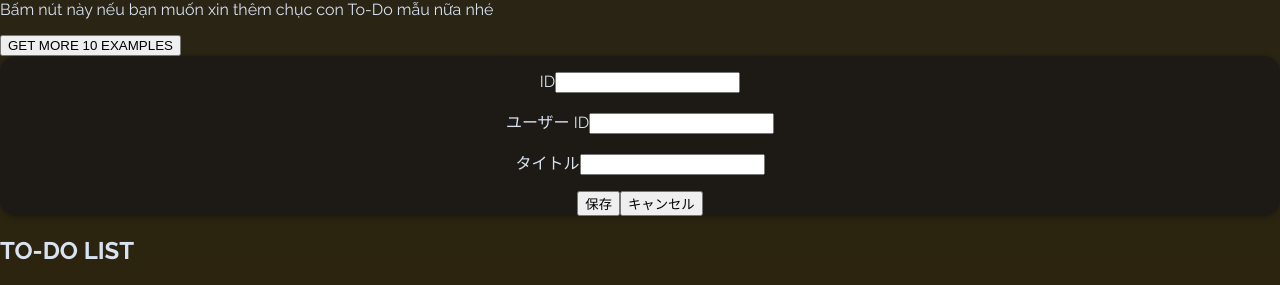
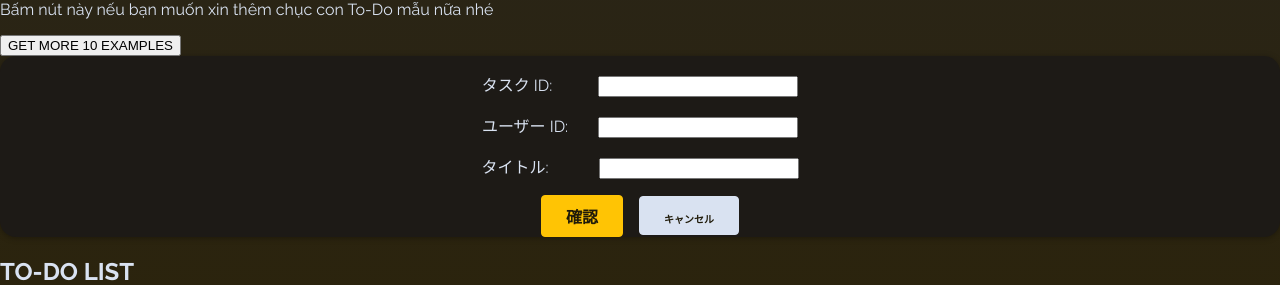
Before and after one commit to luutuongan/todoapp, a React (Vite) app: page / in a window 1280 px wide. Both pictures are taken after a click on the button "新規作成". Shown: the part 246-531 px from the top of the page. Built offline with nearby package versions, Linux system fonts and the light colour scheme; no server answers.

Commit message:
validate ID existed and fix bugs

```diff
--- a/src/App.jsx
+++ b/src/App.jsx
@@ -1,10 +1,11 @@
-import {useState, useEffect } from "react";
+import {useState, useEffect, useRef } from "react";
 import Header from './Header.jsx';
 import NoTodoSelected from './NoTodoSelected.jsx';
 import Todos from './Todos.jsx'
 import NewTodo from './NewTodo.jsx';
 import SelectedTodo from './SelectedTodo.jsx';
 import Button from "./Button.jsx";
+import Modal from "./Modal.jsx";
 function getMultipleRandom(arr, num) {
   const shuffled = [...arr].sort(() => 0.5 - Math.random());
 
@@ -12,6 +13,8 @@ function getMultipleRandom(arr, num) {
 }
 
 function App() {
+  const modalValidateExistedID = useRef();
+  const modalCongrats = useRef();
   //const fetchedTodos = localStorage.getItem('fetchedTodos')
   const [todosState, setTodosState] = useState({
     selectedTodoId: undefined,
@@ -73,6 +76,22 @@ function App() {
       fetchTodos()
   }
 
+  function handleDeleteClick(id) {
+    if (window.confirm("Bạn có chắc chắn muốn thực hiện hành động này?")) {
+      handleDeleteTodo(id);
+    } else {
+      console.log("Hành động đã bị hủy!");
+    }
+  }
+
+  function handleCancelClick() {
+    if (window.confirm("Bạn có chắc chắn muốn thực hiện hành động này?")) {
+      handleCompleted();
+    } else {
+      console.log("Hành động đã bị hủy!");
+    }
+  }
+
   function handleStartAddTodo() {
     setTodosState(prevState => {
       return {
@@ -83,15 +102,35 @@ function App() {
   }
 
   function handleAddTodo(todoData) {
+    console.log("find existing")
+
+    const existedTodo = {
+      ...todoData,
+    }
+    console.log(existedTodo)
+    if ((todosState.todos.find(todo => todo.id === existedTodo.id)) === undefined) {
     setTodosState(prevState => {
       const newTodo = {
         ...todoData,
       }
       return {
         ...prevState,
+        selectedTodoId: undefined,
         todos: [...prevState.todos, newTodo],
       }
     })
+    }
+    else {setTodosState(prevState => {
+
+      return {
+        ...prevState,
+        selectedTodoId: undefined
+      }
+    })
+    modalCongrats.current.open()
+  }
+
+
   }
 
   function handleEditTodo(todoData) {
@@ -106,19 +145,23 @@ function App() {
       console.log(querySelectedTodo)
       return {
         ...prevState,
+        selectedTodoId: undefined,
         todos: prevState.todos.map((todo) => {
           if (todo.id === querySelectedTodo.id)
           {return editedTodo}
           return todo
+
       }
     )
     }
   })
+  modalCongrats.current.open()
 }
 
   function handleDeleteTodo(id) {
     console.log("id to delete:")
     console.log(id)
+
     setTodosState((prevState) => {
       return {
         ...prevState,
@@ -130,11 +173,11 @@ function App() {
     })
   }
 
-  function handleSelectTodo(id) {
+  function handleSelectTodo(todo) {
       setTodosState((prevState) => {
         return {
           ...prevState,
-          selectedTodoId: id
+          selectedTodoId: todo.id
         }
       })
   }
@@ -152,11 +195,11 @@ function App() {
   console.log(todosState)
   const selectedTodo = todosState.todos.find(todo => todo.id === todosState.selectedTodoId)
   //console.log(selectedTodo)
-  let content = <SelectedTodo todo={selectedTodo} onEdit={handleEditTodo} onCancel={handleCancelTodo}/>;
+  let content = <SelectedTodo todo={selectedTodo} onEditTodo={handleEditTodo} onDeleteTodo={handleDeleteClick} onCancel={handleCancelTodo}/>;
   //let content;
 
   if (todosState.selectedTodoId === null) {
-    content = <NewTodo onAdd={handleAddTodo} onCancel={handleCancelTodo}/>
+    content = <NewTodo onAddTodo={handleAddTodo} onCancel={handleCancelClick}/>
   } else if (todosState.selectedTodoId === undefined) {
     content = <NoTodoSelected onStartAddTodo={handleStartAddTodo}/>;
   }
@@ -169,10 +212,17 @@ function App() {
       <p>Bấm nút này nếu bạn muốn xin thêm chục con To-Do mẫu nữa nhé</p>
       <Button visibility= "hidden" onClick={handleFetchTodos}>GET MORE 10 EXAMPLES</Button>
       {content}
-
+      <Modal ref={modalValidateExistedID} buttonCaption="OK">
+                <h2>検証</h2>
+                <p>ID existed !!!</p>
+            </Modal>
+            <Modal ref={modalCongrats} buttonCaption="OK">
+                <h2>検証</h2>
+                <p>chúc mừng</p>
+            </Modal>
       <Todos todos={todosState.todos}
       onSelectTodo={handleSelectTodo}
-      onDeleteTodo={handleDeleteTodo}
+      onDeleteTodo={handleDeleteClick}
       />
     </main>
   );
--- a/src/NewTodo.jsx
+++ b/src/NewTodo.jsx
@@ -2,11 +2,12 @@ import { useRef } from "react";
 import Modal from "./Modal";
 import Input from "./Input"
 import Button from "./Button";
-export default function NewTodo({onAdd, onCancel}) {
+export default function NewTodo({onAddTodo, onCancel}) {
     const userId = useRef();
     const id = useRef();
     const title = useRef();
-    const modal = useRef();
+    const modalValidateExistedID = useRef();
+    const modalValidateID = useRef();
 
     function validateNumber(input) {
         const regex = /^\d+$/; // Regular expression for digits only
@@ -20,11 +21,11 @@ export default function NewTodo({onAdd, onCancel}) {
         const enteredCompleted = false
 
         if (!validateNumber(enteredId) || !validateNumber(enteredUserId)) {
-            modal.current.open();
+            modalValidateID.current.open();
             return;
         }
 
-        onAdd({
+        onAddTodo({
             userId: parseInt(enteredUserId),
             id: parseInt(enteredId),
             title: enteredTitle,
@@ -34,18 +35,28 @@ export default function NewTodo({onAdd, onCancel}) {
 
     return (
         <>
-            <Modal ref={modal} buttonCaption="OK">
+            <Modal ref={modalValidateID} buttonCaption="OK">
                 <h2>検証</h2>
                 <p>ID is only in number !!!</p>
             </Modal>
+
             <div>
                 <article className="todo-item">
                 <div>
-                    <Input ref={id} label="ID" />
-                    <Input ref={userId} label="ユーザー ID" />
-                    <Input ref={title} label="タイトル" />
-                    <Button onClick={handleSave}> 保存</Button>
-                    <Button onClick={onCancel}>キャンセル</Button>
+                    <p>
+                    <label>タスク ID:</label>
+                    <input style={{marginLeft: "46px", width: "200px"}} ref={id} />
+                    </p>
+                    <p>
+                    <label>ユーザー ID:</label>
+                    <input style={{marginLeft: "30px", width: "200px"}} ref={userId} />
+                    </p>
+                    <p>
+                    <label>タイトル:</label>
+                    <input style={{marginLeft: "50px", width: "200px"}} ref={title} />
+                    </p>
+                    <button className="button" onClick={handleSave}>確認</button>
+                    <button className="button-del" style={{paddingTop: "14px", marginLeft: "16px", fontSize:10}} onClick={onCancel}>キャンセル</button>
                 </div>
                 </article>
             </div>
--- a/src/SelectedTodo.jsx
+++ b/src/SelectedTodo.jsx
@@ -14,21 +14,71 @@ function checkCompleted(completed) {
     } else return "#FF0000"
   }
 
-export default function SelectedTodo({todo, onEdit, onCancel}) {
+
+
+export default function SelectedTodo({todo, onEditTodo, onDeleteTodo, onCancel}) {
     console.log("selected to-do:")
     console.log(todo)
-    const modal = useRef();
+    const modalConfirm = useRef();
+    const modalValidate = useRef();
     const userId = useRef();
     const id = useRef();
     const title = useRef();
-    const completed = useRef();
+    let enteredCompleted = todo.completed;
+
+    function handleConfirmClick() {
+        if (window.confirm("Bạn có chắc chắn muốn thực hiện hành động này?")) {
+          handleSave();
+        } else {
+          console.log("Hành động đã bị hủy!");
+        }
+      }
+
+      function handleCompletedClick() {
+        if (window.confirm("Bạn có chắc chắn muốn thực hiện hành động này?")) {
+          handleCompleted();
+        } else {
+          console.log("Hành động đã bị hủy!");
+        }
+      }
+
+      function handleInCompletedClick() {
+        if (window.confirm("Bạn có chắc chắn muốn thực hiện hành động này?")) {
+          handleInCompleted();
+        } else {
+          console.log("Hành động đã bị hủy!");
+        }
+      }
+
+    function handleCompleted() {
+
+        enteredCompleted = true
+        handleSave()
+
+    }
+
+    function handleInCompleted() {
+
+        enteredCompleted = false
+
+
+        handleSave()
+
+    }
 
     function handleSave() {
         var enteredUserId = todo.userId;
         var enteredTitle = todo.title;
-        var enteredCompleted = todo.completed;
+        //var enteredCompleted = completed.current.checked
+
+        // if (completed.current.value === "false") {
+        //     enteredCompleted = false
+        // }
         console.log("start handle save")
-        console.log(enteredUserId)
+        //console.log("completed value from select box")
+        //console.log((completed.current.value))
+        //console.log((completed.current.checked))
+        console.log(todo)
         const enteredId = todo.id;
 
         function validateNumber(input) {
@@ -43,7 +93,7 @@ export default function SelectedTodo({todo, onEdit, onCancel}) {
             if (!validateNumber(enteredUserId)) {
                 console.log("checking userID")
                 console.log(enteredUserId)
-                modal.current.open();
+                modalValidate.current.open();
                 return;
             }
         }
@@ -52,36 +102,53 @@ export default function SelectedTodo({todo, onEdit, onCancel}) {
             enteredTitle = title.current.value
         }
 
-        if (enteredCompleted !== completed.current.checked){
-            enteredCompleted = completed.current.checked
-        }
-
-        onEdit({
+        onEditTodo({
             userId: enteredUserId,
             id: enteredId,
             title: enteredTitle,
             completed: enteredCompleted
         })
+
+
     }
 
     return (
     <>
 
-    <Modal ref={modal} buttonCaption="OK">
+            <Modal ref={modalValidate} buttonCaption="OK">
                 <h2>検証</h2>
                 <p>ID is only in number !!!</p>
+            </Modal>
+            <Modal ref={modalConfirm} buttonCaption="OK">
+                <h2>検証</h2>
+                <p>ARE YOU SURE</p>
             </Modal>
     <div>
         <header>
         <article className="todo-item">
             <div>
-                <Input ref={id} label="ID" value={todo.id}/>
-                <Input ref={userId} label="ユーザー ID" placeholder={todo.userId} />
-                <Input ref={title} label="タイトル" placeholder={todo.title} />
-                <Input type="checkbox" label="もう終わった？" ref={completed} />
+                <p>
+                <label >タスク ID:</label>
+                <input style={{marginLeft: "47px", width: "200px"}} ref={id} disabled value={todo.id}/>
+                </p>
+                <p>
+                <label >ユーザー ID:</label>
+                <input style={{marginLeft: "30px", width: "200px"}} ref={userId} defaultValue={todo.userId} />
+                </p>
+                <p>
+                <label >タイトル:</label>
+                <input style={{marginLeft: "50px", width: "200px"}} ref={title} defaultValue={todo.title} />
+                </p>
+                <label>もう終わった?</label>
+                <p>
+                <input type="checkbox" defaultValue={todo.completed}/>
+                <button className="button-done" onClick={handleCompletedClick}>DONE</button>
+                <button className="button-undone" style={{marginLeft: "16px"}} onClick={handleInCompletedClick}>UNDONE</button>
+                </p>
                 <h3 style={{ color: renderColorCompleted(todo.completed) }}>{checkCompleted(todo.completed)}</h3>
-                    <button onClick={handleSave}>保存</button>
-                    <button onClick={onCancel}>キャンセル</button>
+                <button className="button" onClick={handleConfirmClick}>確認</button>
+                <button className="button-del" style={{marginTop: "12px", marginLeft: "10px"}} onClick={() => onDeleteTodo(todo.id)}>削除</button>
+                <button className="button-del" style={{paddingTop: "14px", marginLeft: "16px", fontSize:10}} onClick={onCancel}>キャンセル</button>
             </div>
             </article>
         </header>
--- a/src/index.css
+++ b/src/index.css
@@ -69,7 +69,7 @@ h1 {
   box-shadow: 0 1px 6px rgba(0, 0, 0, 0.3);
 }
 
-.meal-item article {
+.todo-item article {
   height: 100%;
   display: flex;
   flex-direction: column;
@@ -212,6 +212,40 @@ h1 {
   color: #1f1a09;
   padding: 0.5rem 1.5rem;
   border-radius: 4px;
+  font-weight: bolder;
+}
+
+.button-done {
+  font: inherit;
+  cursor: pointer;
+  background-color: #00FF00;
+  border: 1px solid #00FF00;
+  color: #1f1a09;
+  padding: 0.5rem 1.5rem;
+  border-radius: 4px;
+  font-weight: bolder;
+}
+
+.button-undone {
+  font: inherit;
+  cursor: pointer;
+  background-color: #FF0000;
+  border: 1px solid #FF0000;
+  color: #1f1a09;
+  padding: 0.5rem 1.5rem;
+  border-radius: 4px;
+  font-weight: bolder;
+}
+
+.button-del {
+  font: inherit;
+  cursor: pointer;
+  background-color: #d9e2f1;
+  border: 1px solid #d9e2f1;
+  color: #1f1a09;
+  padding: 0.5rem 1.5rem;
+  border-radius: 4px;
+  font-weight: bolder;
 }
 
 .button:hover,
```
Also changed, not shown: src/CheckboxCompleted.jsx (added, +23 -0 lines), src/TodoItem.jsx (added, +16 -0 lines), src/Todos.jsx (+4 -4 lines), src/TodosCreated.jsx (added, +12 -0 lines).
